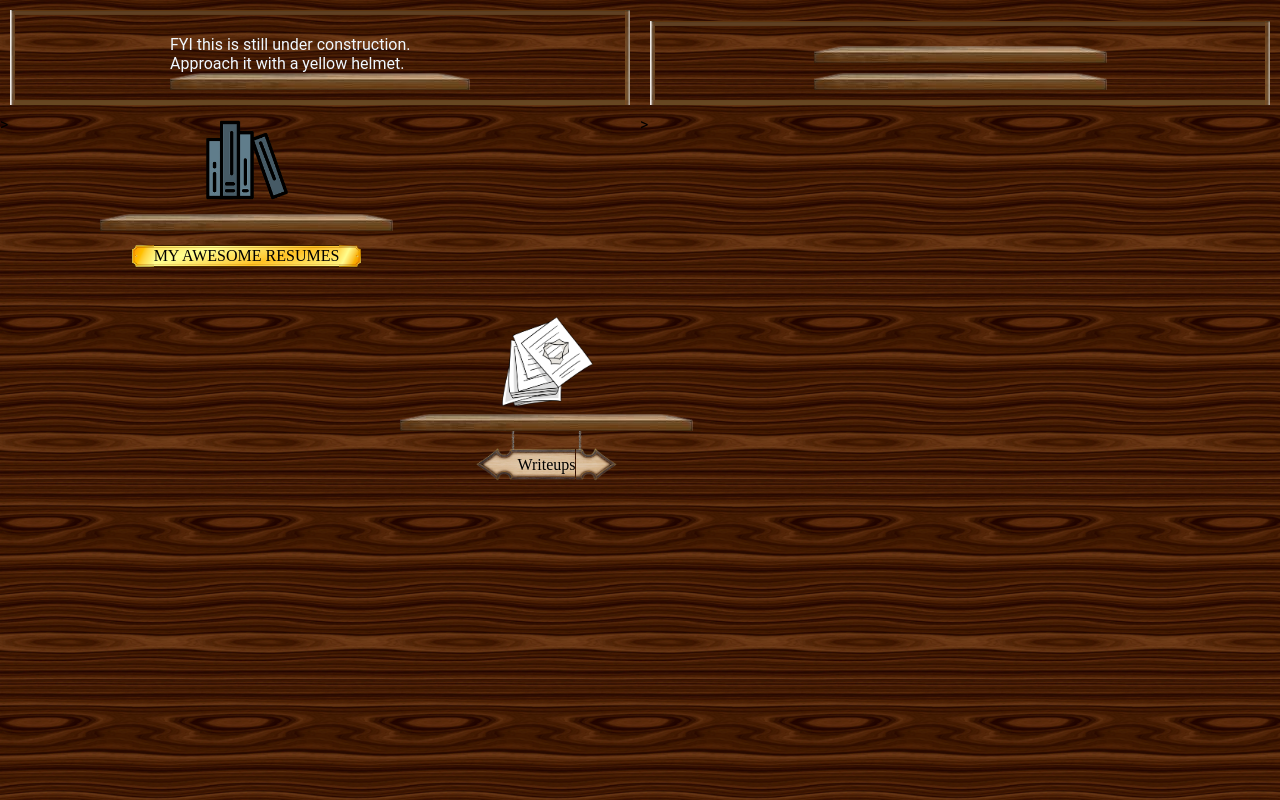
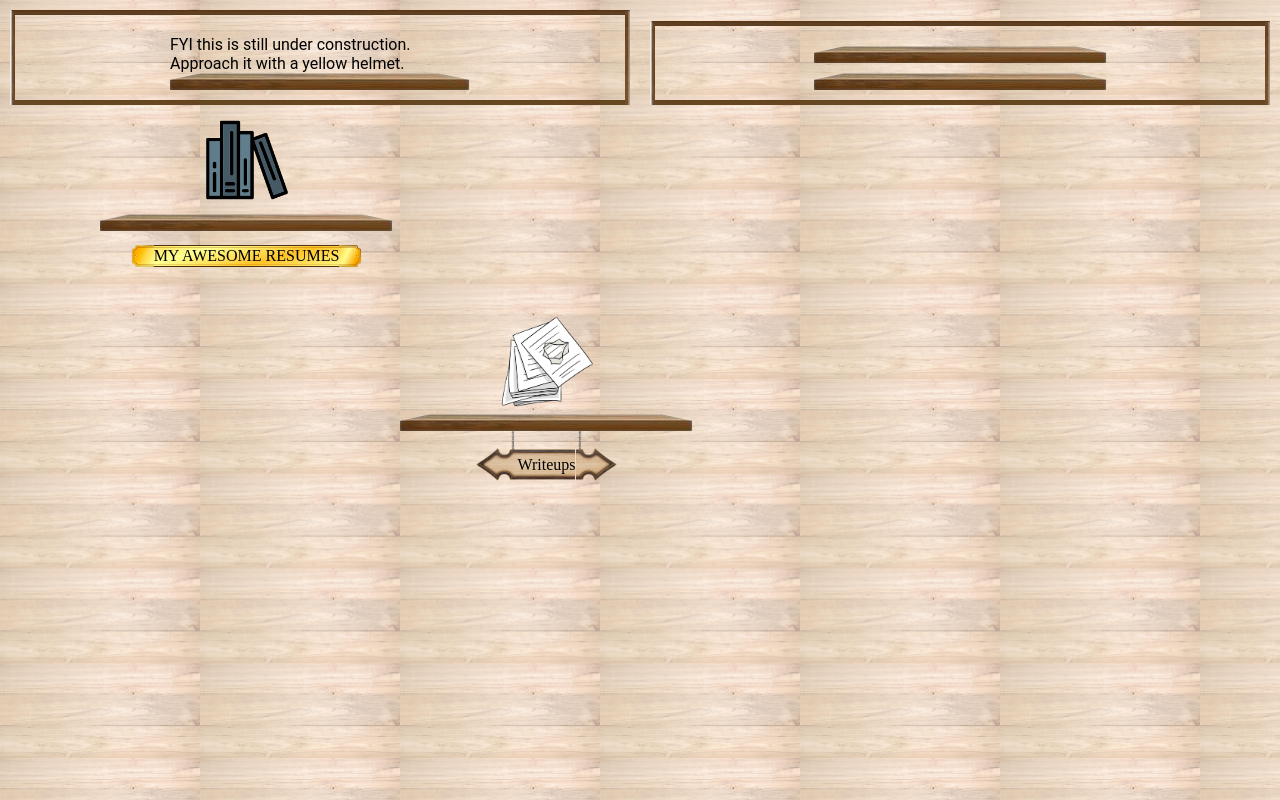
Before and after one commit to hardik-rajpal/VialRack, an Angular app: page / in a window 1280 px wide. Built offline with nearby package versions, Linux system fonts and the light colour scheme.

Commit message:
idk what's up here

```diff
--- a/src/app/components/parts/shelfstack/shelfstack.component.html
+++ b/src/app/components/parts/shelfstack/shelfstack.component.html
@@ -3,4 +3,4 @@
         <ng-content></ng-content>
     </div>
     <div class="boundary"></div>
-</div>>
+</div>
--- a/src/app/pages/home/home.component.html
+++ b/src/app/pages/home/home.component.html
@@ -1,7 +1,7 @@
 <div class="main">
     <app-shelfstack>
         <app-shelf>
-            <p style="color: aliceblue;margin: 0px;width: 300px;">
+            <p style="margin: 0px;width: 300px;">
                 FYI this is still under construction. Approach it with a yellow helmet.
             </p>
         </app-shelf>
--- a/src/styles.css
+++ b/src/styles.css
@@ -5,7 +5,7 @@ body {
     display: flex;
     flex-direction: column;
     font-family: Roboto, "Helvetica Neue", sans-serif;
-    background-image: url('/assets/bgtile1.webp');
+    background-image: url('/assets/bgtile3.jpg');
     background-size: 200px;
     background-repeat: repeat;
 }
```
Also changed, not shown: src/assets/bgtile3.jpg (added).
